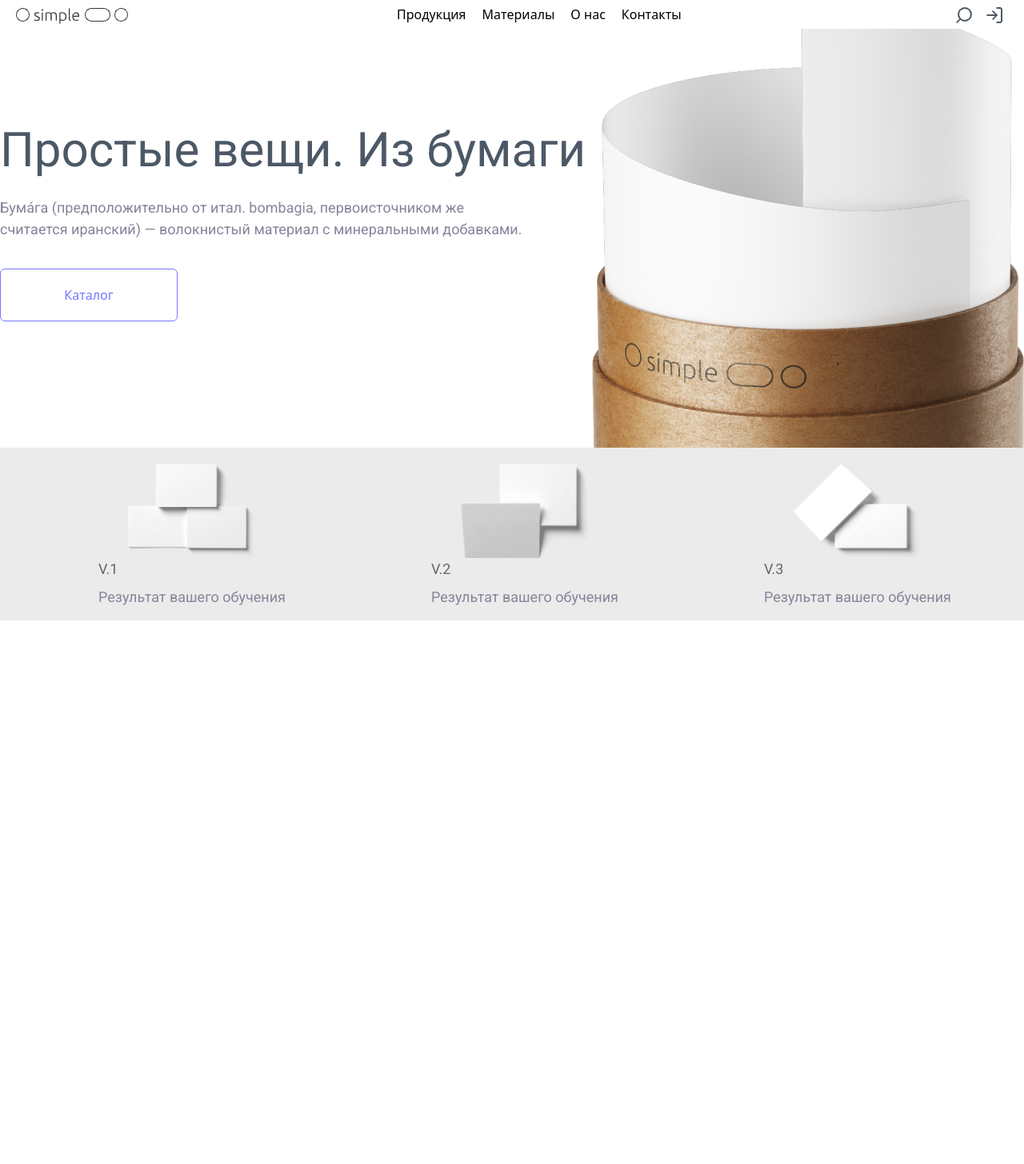
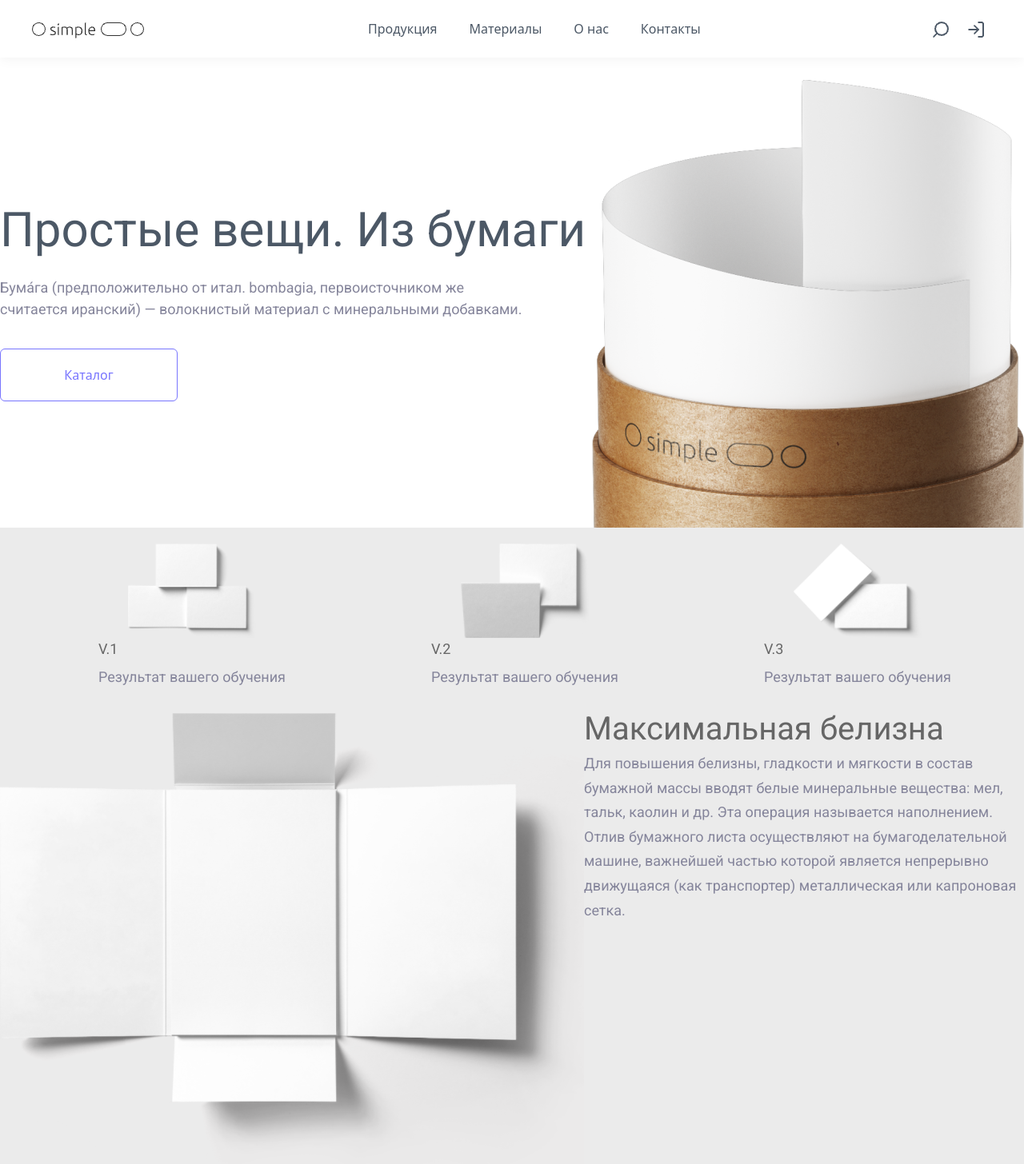
Before and after one commit to ByteMe6/simple-coffe, a plain HTML site: page index.html in a window 1280 px wide. Shown: the whole page at 80% size. Before the commit the page ends 800 px from the top, so only its background shows below. Drawn offline with nearby package versions, Linux system fonts and the light colour scheme.

Commit message:
max white

```diff
--- a/index.html
+++ b/index.html
@@ -120,6 +120,14 @@
   </section>
 
 
+  <section class="maxWhite" data-aos="fade-up" data-aos-duration="1000">
+    <div class="maxWhiteImgBox" data-aos="fade-right" data-aos-duration="1000"><img class="maxWhiteImg" src="./img/maxWhite.png" alt="max white main image"></div>
+    <div class="maxWhiteTextBox" data-aos="fade-left" data-aos-duration="1000">
+      <h3 class="maxWhiteHeading">Максимальная белизна</h3>
+      <p class="maxWhiteText">Для повышения белизны, гладкости и мягкости в состав бумажной массы вводят белые минеральные вещества: мел, тальк, каолин и др. Эта операция называется наполнением.
+        Отлив бумажного листа осуществляют на бумагоделательной машине, важнейшей частью которой является непрерывно движущаяся (как транспортер) металлическая или капроновая сетка.</p>
+    </div>
+  </section>
 </main>
     <script src="https://unpkg.com/aos@2.3.1/dist/aos.js"></script>
     <script>
--- a/scss/sections/_header.scss
+++ b/scss/sections/_header.scss
@@ -1,18 +1,40 @@
+header {
+  position: fixed;
+  background-color: $white;
+  z-index: 10000;
+  width: 100%;
+  top: 0;
+  left: 0;
+  right: 0;
+  margin: 0;
+  padding: 0;
+  box-shadow: 0 2px 15px rgba(0, 0, 0, 0.05);
+}
+
 .header {
   position: fixed;
   width: 100%;
-  background: #f4f4f4;
+  background: $white;
   z-index: 1000;
   padding: 15px 0;
+  transition: all 0.3s ease;
+
+  &.scrolled {
+    padding: 10px 0;
+    box-shadow: 0 2px 10px rgba(0, 0, 0, 0.1);
+    background: rgba(255, 255, 255, 0.95);
+  }
 }
 
 .headerList {
   display: flex;
   justify-content: space-between;
   align-items: center;
-  padding: 0 20px;
+  padding: 15px 40px;
   margin: 0;
   list-style: none;
+  max-width: 1400px;
+  margin: 0 auto;
 }
 
 .headerList li {
@@ -25,46 +47,52 @@
 
 .desktop-nav {
   display: none;
-}
 
-.desktop-nav ul {
+  ul {
     display: flex;
-  gap: 20px;
+    gap: 40px;
     list-style: none;
     margin: 0;
     padding: 0;
   }
 
-.desktop-nav li {
+  li {
     transition: transform 0.3s ease;
+
+    &:hover {
+      transform: scale(1.1);
+
+      a {
+        transform: scale(1.1);
+      }
+    }
   }
 
-.desktop-nav li:hover {
-  transform: scale(1.1);
-}
-
-.desktop-nav a {
-  color: black !important;
+  a {
+    color: $main-text-color !important;
     text-decoration: none !important;
     position: relative;
     display: inline-block;
-  transition: color 0.3s;
-}
+    transition: all 0.3s ease;
+    font-weight: 500;
+    transform-origin: center;
 
-.desktop-nav a::after {
+    &::after {
       content: '';
       position: absolute;
       left: 0;
       right: 0;
       bottom: -2px;
       height: 2px;
-  background: black;
+      background: #000000;
       transform: scaleX(0);
       transition: transform 0.3s;
     }
 
-.desktop-nav a:hover::after {
+    &:hover::after {
       transform: scaleX(1);
+    }
+  }
 }
 
 .mobile-menu {
@@ -138,19 +166,29 @@
   background: none;
   border: none;
   cursor: pointer;
-  padding: 5px;
+  padding: 8px;
   transition: transform 0.3s ease;
+  border-radius: 50%;
+
+  &:hover {
+    transform: scale(1.1);
+    background-color: rgba(0, 0, 0, 0.05);
   }
-
-.search-btn:hover, .login-btn:hover {
-  transform: scale(1.1);
 }
 
 .search-input {
   display: none;
-  padding: 5px;
-  border: 1px solid #ccc;
-  border-radius: 4px;
+  width: 200px;
+  padding: 8px 12px;
+  border: 1px solid #e0e0e0;
+  border-radius: 20px;
+  outline: none;
+  transition: all 0.3s ease;
+
+  &:focus {
+    border-color: $violet;
+    box-shadow: 0 0 0 2px rgba($violet, 0.1);
+  }
 }
 
 .search-input.active {
@@ -159,14 +197,36 @@
 
 /* Media Queries */
 @media (max-width: 700px) {
-  .desktop-nav { display: none; }
-  .burger { display: block; }
+  .headerList {
+    padding: 12px 20px;
+  }
+
+  .desktop-nav {
+    display: none;
+  }
+
+  .burger {
+    display: block;
+  }
+
+  header {
+    width: 100vw;
+    overflow-x: hidden;
+  }
 }
 
 @media (min-width: 701px) {
-  .desktop-nav { display: block; }
-  .burger { display: none; }
-  .mobile-menu { display: none !important; }
+  .desktop-nav {
+    display: block;
+  }
+
+  .burger {
+    display: none;
+  }
+
+  .mobile-menu {
+    display: none !important;
+  }
 }
 
 .worstAnim{
@@ -174,10 +234,6 @@
   &:hover {
     transform: scale(1.3);
   }
-}
-
-.search-input{
-  width: 200px;
 }
 
 .remoev{
@@ -254,9 +310,9 @@
   gap: 5px;
 }
 
-header{
-  position: fixed;
-  background-color: #fff;
-  z-index: 10000;
-  width: 100%;
+main{
+  margin-top: 100px;
 }
+.modal{
+  top: 100px;
+}
--- a/scss/sections/_hero.scss
+++ b/scss/sections/_hero.scss
@@ -1,14 +1,14 @@
 .hero {
   display: flex;
 }
-.heroImgBtn{
+.heroImgBtn {
   width: fit-content;
   // max-width: 50%;
 }
-.heroImageBox{
+.heroImageBox {
   max-width: 50%;
 }
-.heroH1{
+.heroH1 {
   color: rgb(76, 88, 102);
   font-family: Roboto;
   font-size: 60px;
@@ -18,7 +18,7 @@ letter-spacing: 0%;
   text-align: left;
 }
 
-.heroMainText{
+.heroMainText {
   color: rgb(133, 133, 155);
   font-family: Roboto;
   font-size: 18px;
@@ -27,28 +27,28 @@ line-height: 150%;
   letter-spacing: 0%;
   text-align: left;
 }
-#heroMainButton{
+#heroMainButton {
   box-sizing: border-box;
   border: 1px solid $violet;
-    padding: 20px 50px 20px 50px;
+  padding: clamp(10px, 2vw, 20px) clamp(20px, 4vw, 50px);
   color: $violet;
   width: 30%;
-    &:hover{
+  &:hover {
     color: white;
     background-color: $violet;
-
   }
 }
 
-.heroTextBox{
+.heroTextBox {
   display: flex;
   flex-direction: column;
   justify-content: center;
-    .heroMainButton, .heroMainText{
+  .heroMainButton,
+  .heroMainText {
     margin-top: 20px;
   }
 
-    .heroMainText{
+  .heroMainText {
     width: 90%;
   }
 }
@@ -58,14 +58,15 @@ text-align: left;
     overflow: hidden;
     flex-direction: column;
 
-        .heroImgBtn, .heroImageBox {
+    .heroImgBtn,
+    .heroImageBox {
       width: 200%;
     }
-        #heroMainButton{
+    #heroMainButton {
       padding: 10px;
     }
 
-        .heroH1{
+    .heroH1 {
       width: 100%;
     }
   }
--- /dev/null
+++ b/scss/sections/_maxWhite.scss
@@ -0,0 +1,42 @@
+.maxWhite {
+  display: flex;
+  background: $secondaryBg;
+  margin-top: 0;
+  @media (max-width: 700px) {
+    flex-direction: column;
+    max-width: 100%;
+    .maxWhiteImg{
+        max-width: 100%;
+    }
+  }
+}
+.versions {
+  margin-bottom: 0;
+}
+
+main {
+  background-color: $secondaryBg;
+}
+.hero {
+  background-color: $white;
+}
+
+.maxWhiteText {
+  color: rgb(133, 133, 155);
+  font-family: Roboto;
+  font-size: 18px;
+  font-weight: 400;
+  line-height: 170%;
+  letter-spacing: 0%;
+  text-align: left;
+}
+
+.maxWhiteHeading {
+  color: rgb(102, 102, 102);
+  font-family: Roboto;
+  font-size: 40px;
+  font-weight: 400;
+  line-height: 100%;
+  letter-spacing: 0%;
+  text-align: left;
+}
--- a/scss/sections/_versions.scss
+++ b/scss/sections/_versions.scss
@@ -15,12 +15,12 @@
   flex-direction: column;
   align-items: center;
 }
-.versions{
+.versions {
   padding-top: 20px;
-    background-color: #ebebeb;
+  background-color: $secondaryBg;
 }
 
-.versionListItemHeading{
+.versionListItemHeading {
   color: rgb(102, 102, 102);
   font-family: Roboto;
   font-size: 18px;
@@ -29,7 +29,7 @@ line-height: 150%;
   letter-spacing: 0%;
   text-align: left;
 }
-.versionListItemText{
+.versionListItemText {
   color: rgb(133, 133, 155);
   font-family: Roboto;
   font-size: 18px;
--- a/scss/style.scss
+++ b/scss/style.scss
@@ -6,4 +6,5 @@
 // sections
 @import "./sections/header";
 @import "./sections/_hero.scss";
-@import "./sections/versions"
+@import "./sections/versions";
+@import "./sections/maxWhite"
--- a/scss/utils/_vars.scss
+++ b/scss/utils/_vars.scss
@@ -1,2 +1,4 @@
 $main-text-color: rgb(76, 88, 102);
 $violet: rgb(120, 117, 254);
+$secondaryBg: #ebebeb;
+$white: #fff;
```
Also changed, not shown: css/style.css, img/maxWhite.png (added), 2 other files. Lines whose indentation alone changed are shown as unchanged.
